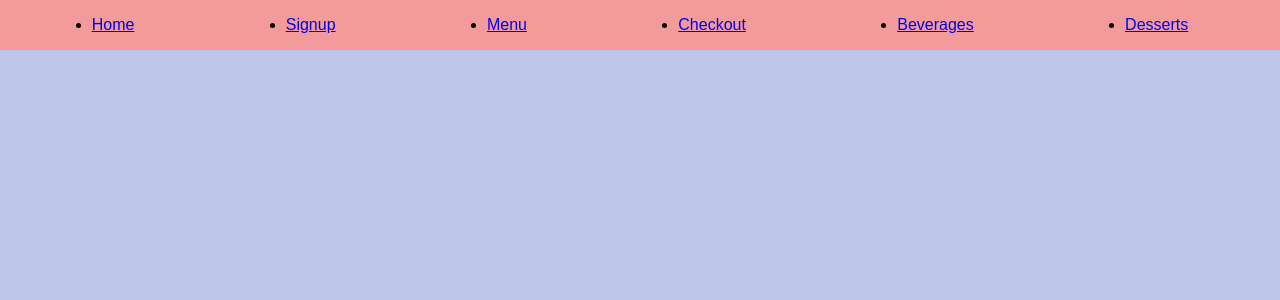
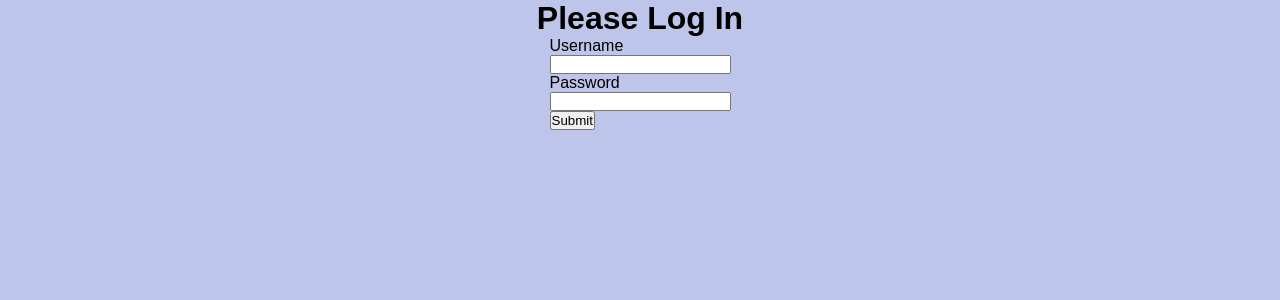
Before and after one commit to ConnorMurphy9/react-brochure, a React (Create React App) app in the folder client/: page /Login in a window 1280 px wide. Shown: the top 300 px of the page. Built offline with nearby package versions, Linux system fonts and the light colour scheme.

Commit message:
started login page

```diff
--- a/client/src/App.js
+++ b/client/src/App.js
@@ -1,6 +1,6 @@
 import './App.css';
 
-// import {useState} from "react";
+import React, {useState} from "react";
 import { BrowserRouter as Router, Routes, Route } from 'react-router-dom';
 import Home from './components/Home';
 import About from './components/About';
@@ -11,9 +11,13 @@
 // import OrderHistory from './components/OrderHistory';
 import Navbar from './components/Navbar';
 import Signup from './components/Signup';
-// import Login from './components/Login';
+import Login from './components/Login';
 
 function App() {
+  const [token, setToken] = useState();
+  if(!token) {
+    return <Login setToken={setToken} />
+  }
   return (
     <div className="App">
          <Router>
@@ -21,10 +25,9 @@
 
             <Navbar />
 
-            {/* <Provider store={store}> */}
             <Routes>
               <Route path="/" element={<Home />} />
-              {/* <Route path="/Login" element={<Login />} /> */}
+              <Route path="/Login" element={<Login />} />
               <Route path="/Signup" element={<Signup />} />
               <Route path="/About" element={<About />} />
               {/* <Route path="/OrderHistory" element={<OrderHistory />} /> */}
@@ -32,11 +35,9 @@
               <Route path="/Checkout" element={<Checkout />} />
               <Route path="/Beverages" element={<Beverages />} />
               <Route path="/Desserts" element={<Desserts />} />
-
               {/* <Route path="/success" element={<OrderComplete />} /> */}
             </Routes>
 
-          {/* </Provider> */}
         </div>
       </Router>
     </div>
--- /dev/null
+++ b/client/src/components/Login.js
@@ -0,0 +1,23 @@
+import React from 'react';
+import '../styles/Login.css';
+
+export default function Login() {
+  return(
+    <div className="login-wrapper">
+    <h1>Please Log In</h1>
+    <form>
+      <label>
+        <p>Username</p>
+        <input type="text" />
+      </label>
+      <label>
+        <p>Password</p>
+        <input type="password" />
+      </label>
+      <div>
+        <button type="submit">Submit</button>
+      </div>
+    </form>
+  </div>
+  );
+}
--- /dev/null
+++ b/client/src/styles/Login.css
@@ -0,0 +1,5 @@
+.login-wrapper {
+    display: flex;
+    flex-direction: column;
+    align-items: center;
+}
```
